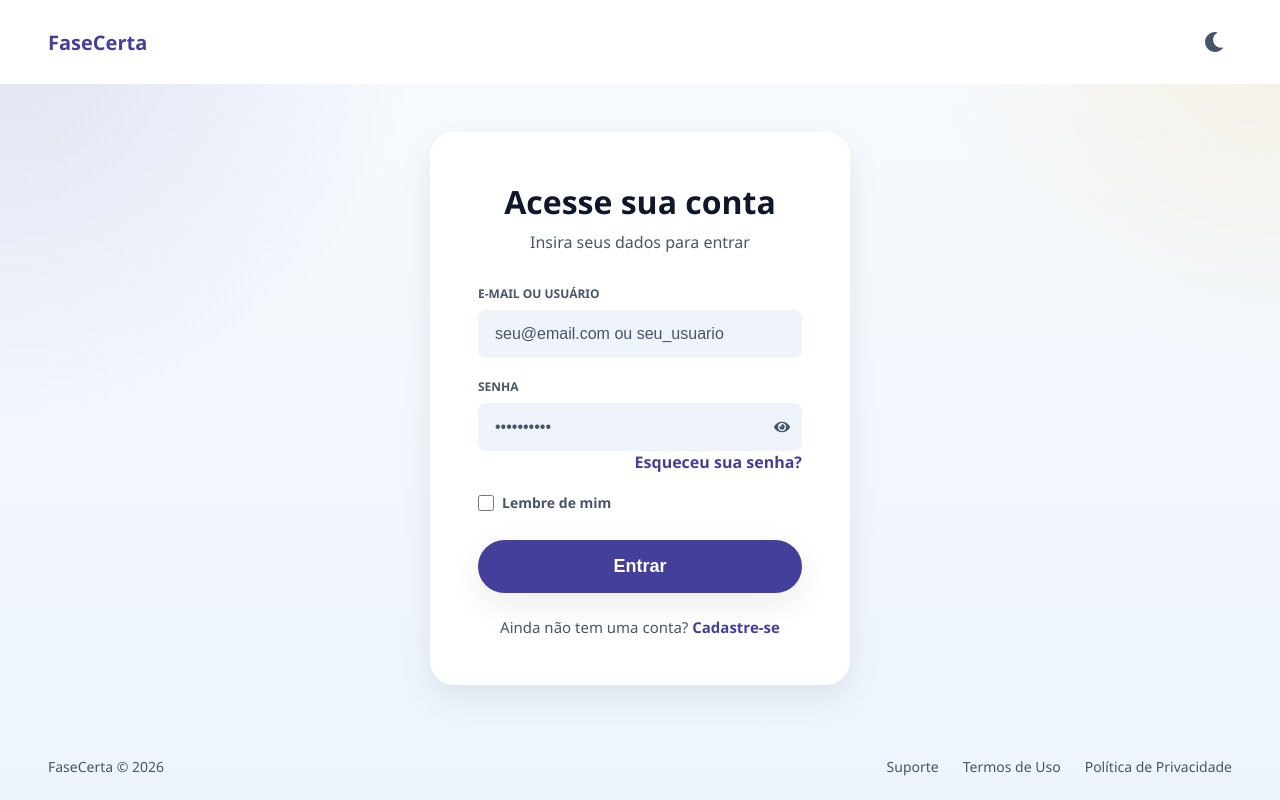
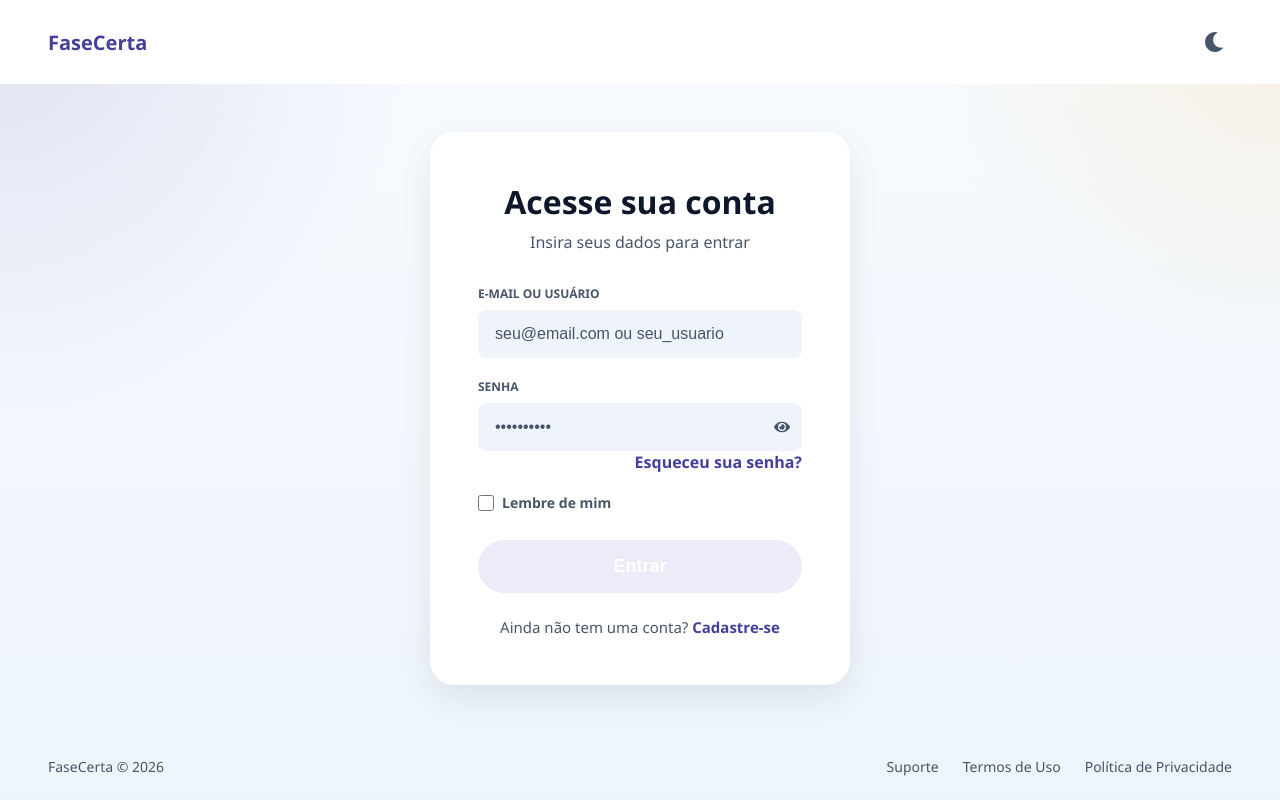
Before and after one commit to CS-PI-2026-FaseCerta/front-end, a React (Create React App) app: page /login in a window 1280 px wide. Built offline with nearby package versions, Linux system fonts and the light colour scheme.

Commit message:
feat: validação correta de desativação do botão de login

```diff
--- a/src/auth/pages/login/Login.jsx
+++ b/src/auth/pages/login/Login.jsx
@@ -23,6 +23,12 @@ const Login = () => {
   const [isLoading, setIsLoading] = useState(false);
   const [loginError, setLoginError] = useState("");
   const [emailOrUsernameError, setEmailOrUsernameError] = useState(false);
+
+  const allFilled =
+    emailOrUsername &&
+    password &&
+    !emailOrUsernameError &&
+    !isLoading;
 
   useEffect(() => {
     const remembered = getRememberMe();
@@ -195,7 +201,7 @@ const Login = () => {
 
             {loginError && <p className="form-error">{loginError}</p>}
 
-            <button type="submit" className="form-button" disabled={isLoading}>
+            <button type="submit" className="form-button" disabled={!allFilled}>
               {isLoading ? "Entrando..." : "Entrar"}
             </button>
 
```
